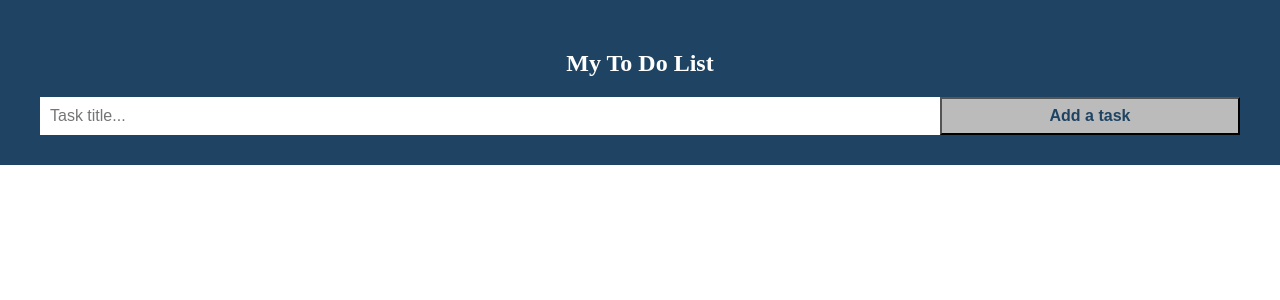
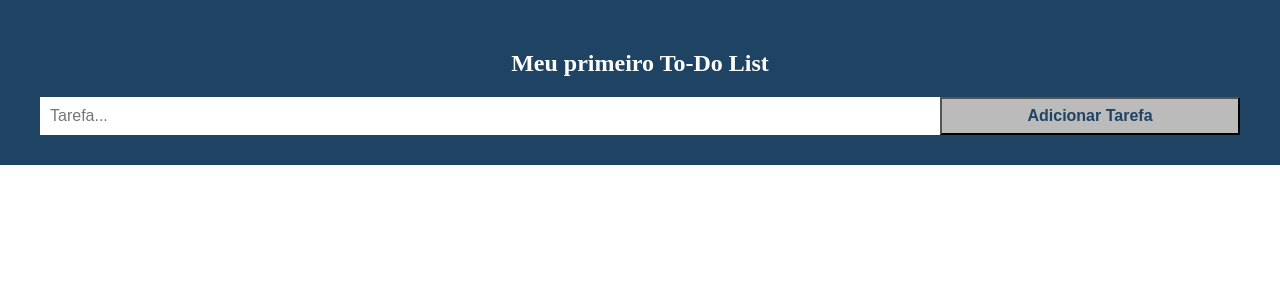
Before and after one commit to andersoniop/symfony4-crud, a Symfony app: template templates/index.html.twig in a window 1280 px wide. Shown: the top 300 px of the page. Run offline with Twig, Linux system fonts and the light colour scheme; the template is opened without the code that fills it, so the values that code supplies are empty; some libraries are stand-ins or nearby versions.

Commit message:
Atualizando

```diff
--- a/templates/index.html.twig
+++ b/templates/index.html.twig
@@ -2,10 +2,10 @@
 
 {% block content %}
 <div class="header">
-    <h2>My To Do List</h2>
+    <h2>Meu primeiro To-Do List</h2>
     <form method="POST" action="{{ path('create_task') }}">
-        <input name="title" type="text" id="myInput" placeholder="Task title..." />
-        <button type="submit" class="addBtn">Add a task</button>
+        <input name="title" type="text" id="myInput" placeholder="Tarefa..." />
+        <button type="submit" class="addBtn">Adicionar Tarefa</button>
     </form>
 </div>
 
```
